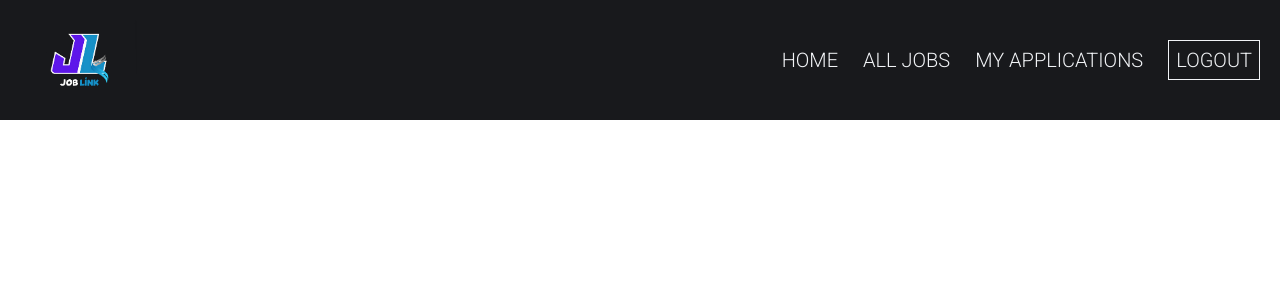
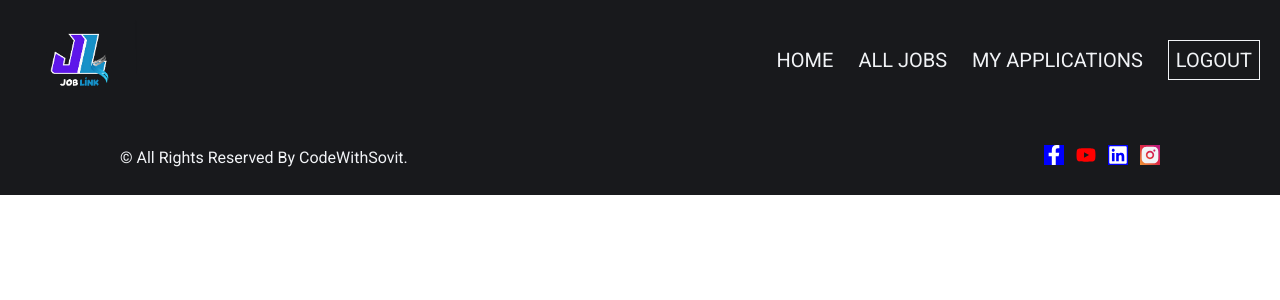
Before and after one commit to sovitchaudhary/Joblink, a React (Vite) app in the folder frontend/: page / in a window 1280 px wide. Shown: the top 300 px of the page. Built offline with nearby package versions, Linux system fonts and the light colour scheme.

Commit message:
Footer design

```diff
--- a/frontend/src/App.css
+++ b/frontend/src/App.css
@@ -220,6 +220,24 @@ p {
 }
 .footerHide {
   display: none;
+}
+.fb{
+  background-color: blue;
+  color: white;
+}
+.yt{
+  color: red;
+}
+.ln{
+  background-color: blue;
+  color: white;
+}
+.Inst{
+  background: #f09433;
+  background: -moz-linear-gradient(45deg, #f09433 0%, #e6683c 25%, #dc2743 50%, #cc2366 75%, #bc1888 100%);
+  background: -webkit-linear-gradient(45deg, #f09433 0%,#e6683c 25%,#dc2743 50%,#cc2366 75%,#bc1888 100%);
+  background: linear-gradient(45deg, #f09433 0%,#e6683c 25%,#dc2743 50%,#cc2366 75%,#bc1888 100%);
+  filter: progid:DXImageTransform.Microsoft.gradient( startColorstr='#f09433', endColorstr='#bc1888',GradientType=1 );
 }
 @media (max-width: 830px) {
   .footerShow {
@@ -1179,7 +1197,7 @@ nav .menu button {
   color: #f1f3f6;
   background: transparent;
   font-size: 20px;
-  font-weight: 300;
+  font-weight: 400;
 }
 nav .menu button:hover {
   color: #f1f3f6;
@@ -1192,7 +1210,7 @@ nav .menu button:hover {
 nav .menu li a {
   color: #f1f3f6;
   text-decoration: none;
-  font-weight: 300;
+  font-weight: 400;
   font-size: 20px;
   position: relative;
 }
--- a/frontend/src/components/Layout/Footer.jsx
+++ b/frontend/src/components/Layout/Footer.jsx
@@ -1,10 +1,31 @@
-import React from 'react'
+import React, { useContext } from "react";
+import { Context } from "../../main";
+import { Link } from "react-router-dom";
+import { FaFacebookF, FaYoutube, FaLinkedin } from "react-icons/fa";
+import { RiInstagramFill } from "react-icons/ri";
 
 const Footer = () => {
+
+  const { isAuthorized } = useContext(Context);
+
   return (
-    <>
-
-    </>
+    <footer className={isAuthorized ? "footerShow" : "footerHide"}>
+      <div>&copy; All Rights Reserved By CodeWithSovit.</div>
+      <div>
+        <Link to={"https://www.facebook.com/"} target="_blank">
+          <FaFacebookF className="fb" />
+        </Link>
+        <Link to={"https://www.youtube.com/"} target="_blank">
+          <FaYoutube className="yt" />
+        </Link>
+        <Link to={"https://www.youtube.com/"} target="_blank">
+          <FaLinkedin className="ln" />
+        </Link>
+        <Link to={"https://www.instagram.com/"} target="_blank">
+          <RiInstagramFill className="Inst" />
+        </Link>
+      </div>
+    </footer>
   )
 }
 
```
